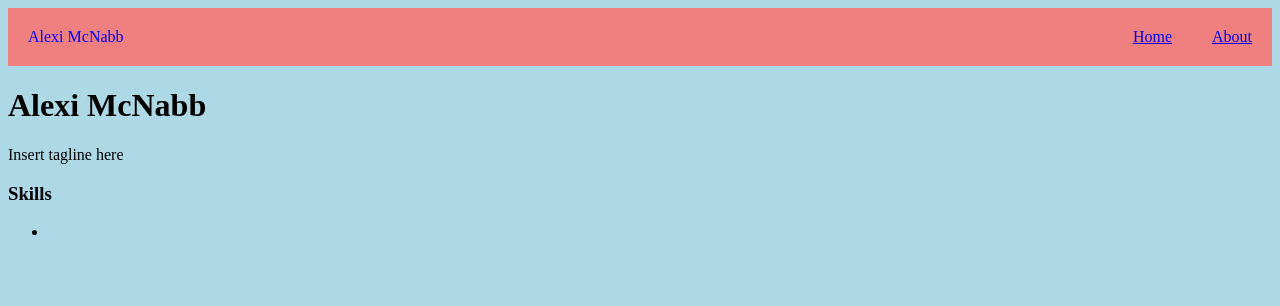
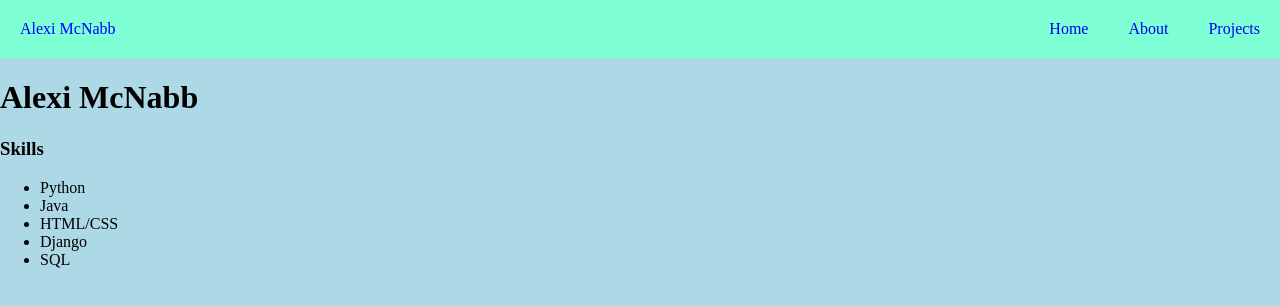
Before and after one commit to audinpex/audinpex.github.io, a plain HTML site: page index.html in a window 1280 px wide. Drawn offline with Linux system fonts and the light colour scheme.

Commit message:
Added projects.html. Added content and updated css.

```diff
--- a/index.html
+++ b/index.html
@@ -8,18 +8,20 @@
   <nav>
     <ul class="nav-bar">
         <li class="nav-name">Alexi McNabb</li>
-
+        <li class="nav-item"><a href="projects.html">Projects</a></li>
         <li class="nav-item"><a href="about.html">About</a></li>
         <li class="nav-item"><a href="index.html">Home</a></li>
     </ul>
 </nav>
   <body>
     <h1>Alexi McNabb</h1>
-    <p>Insert tagline here</p>
-    <!-- insert photo of self -->
     <h3>Skills</h3>
     <ul>
-      <li></li>
+      <li>Python</li>
+      <li>Java</li>
+      <li>HTML/CSS</li>
+      <li>Django</li>
+      <li>SQL</li>
     </ul>
 
   </body>
--- a/stylesheet.css
+++ b/stylesheet.css
@@ -1,10 +1,7 @@
 body {
     background-color: lightblue;
-}
-
-nav {
-    background-color: lightcoral;
-    color: blue;
+    margin: 0;
+    padding: 0;
 }
 
 .nav-bar {
@@ -12,13 +9,23 @@ nav {
     margin: 0;
     padding: 0;
     overflow: hidden;
+    background-color: aquamarine;
+    color: blue;
 }
 
-.nav-bar li {
+.nav-bar li a {
     display: block;
     text-align: center;
     text-decoration: none;
     padding: 20px;
+}
+
+.nav-item:hover {
+    background-color: rgb(71, 244, 186);
+}
+
+.nav-bar li a:visited {
+    color:blue;
 }
 
 .nav-item {
@@ -27,5 +34,8 @@ nav {
 
 .nav-name {
     float: left;
-
+    display: block;
+    text-align: center;
+    text-decoration: none;
+    padding: 20px;
 }
```
Also changed, not shown: about.html (+3 -2 lines), projects.html (added, +20 -0 lines).
